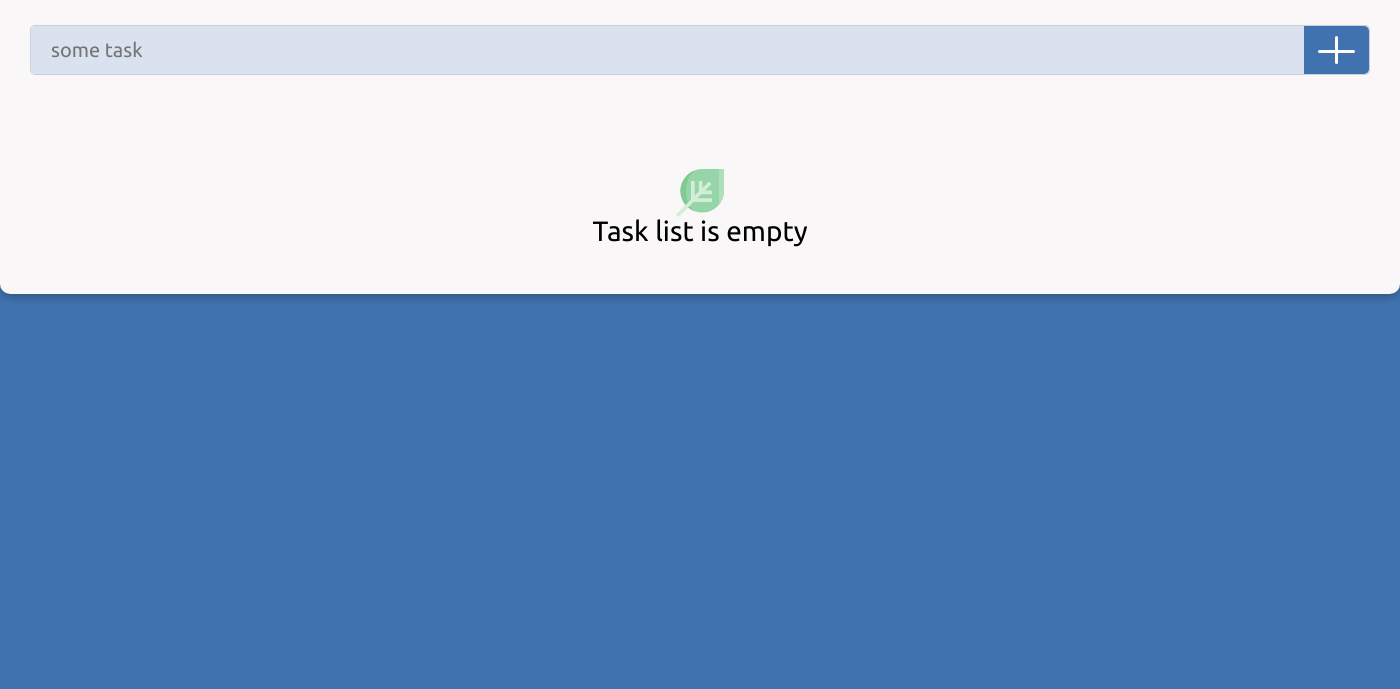
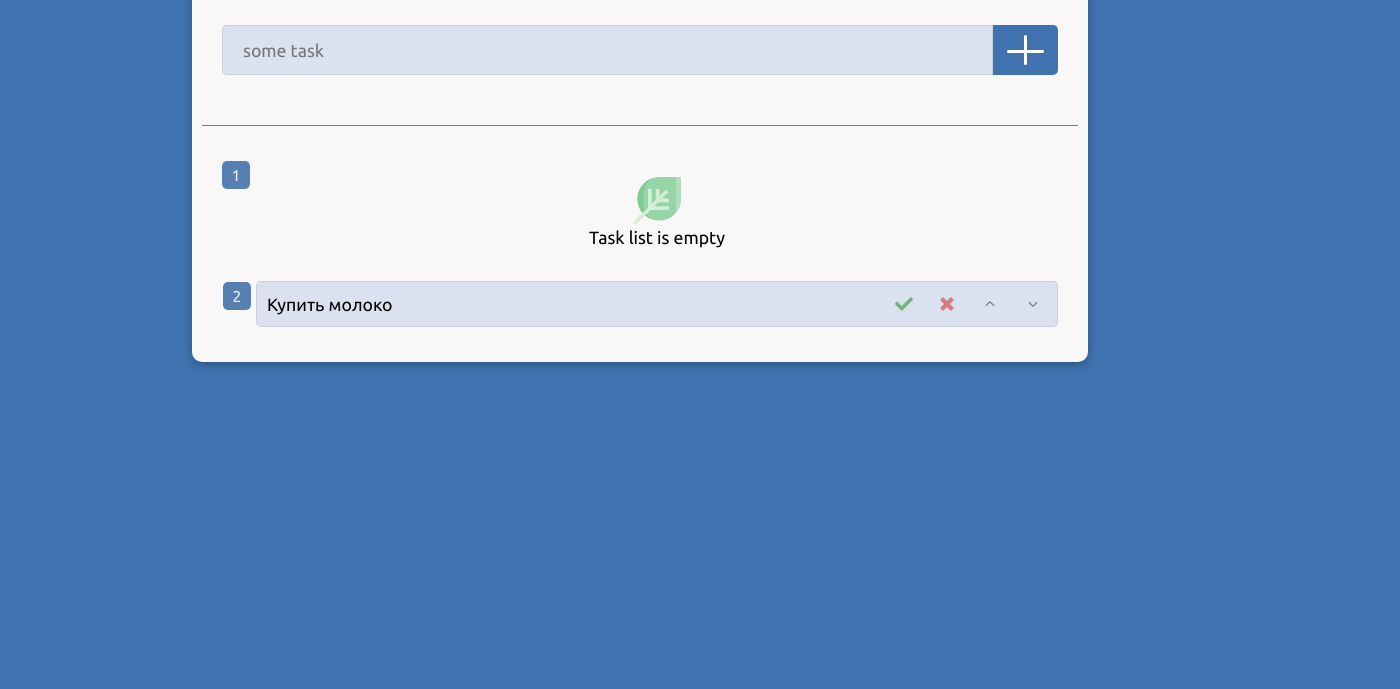
Before and after one commit to AleksRyz/ToDoList, a plain HTML site: page index.html in a window 1280 px wide. Shown: the part 111-800 px from the top of the page, 1400 px wide, since content can reach past the window. Drawn offline with Linux system fonts and the light colour scheme.

Commit message:
feat: change style, add number task

```diff
--- a/css/main.css
+++ b/css/main.css
@@ -4,14 +4,17 @@
 @import url('https://fonts.googleapis.com/css2?family=Ubuntu:ital,wght@0,400;0,500;0,700;1,400;1,500&display=swap');
 
 
-html, body {
+html {
   min-height: 100vh;
+  font-size: 61.5%;
+
 }
 
 body {
+  min-height: 100vh;
+
   background-color: #3F72AF;
   padding-top: 30px;
-
   display: flex;
   flex-direction: column;
   justify-content: space-between;
@@ -20,20 +23,49 @@ body {
 }
 
 .container{
-   min-width: 1400px;
-   margin: 0 auto;
+   margin: 0 15%;
    background: #F9F7F7;
    box-shadow: 0px 3px 8px rgba(0, 0, 0, 0.25);
    border-radius: 10px;
 }
 
+ol {
+	list-style-type: none;
+	counter-reset: num;
+	margin: 0 0 0 45px;
+	padding: 15px 0 5px 34px;
+	font-size: 16px;
+}
+ol li {
+	position: relative;
+	margin: 0 0 0 0;
+	padding: 0 0 10px 0;
+	line-height: 1.4;
+}
+ol li:before {
+	content: counter(num);
+	counter-increment: num;
+	display: inline-block;
+	position: absolute;
+	top: 0;
+	left: -34px;
+	width: 28px;
+	height: 28px;
+	background: #5780b2;
+   border-radius: 5px;
+	color: #f1f1f1;
+	text-align: center;
+	line-height: 28px;
+	font-size: 1.6rem;
+}
+
 /* ===================Form======================== */
 .add-task {
-   padding: 20px 0;
+   padding-top: 20px;
 }
 .add-task__header {
    font-weight: 400;
-   font-size: 40px;
+   font-size: 4rem;
    line-height: 46px;
    text-align: center;
 }
@@ -43,17 +75,15 @@ body {
 }
 .add-task__form{
    display: flex;
-   background: #DBE2EF;
-   border: 1px solid rgba(177, 177, 177, 0.4);
-   border-radius: 5px;
    height: 50px;
 }
 .form__input {
  flex: 1 1 auto;
-
- background:inherit;
+ border: 1px solid rgba(177, 177, 177, 0.4);
+ border-radius: 5px 0 0 5px;
+ background: #DBE2EF;
  padding-left: 20px;
-font-size: 20px;
+ font-size: 1.8rem;
 
 }
 .form__btn {
@@ -61,6 +91,16 @@ font-size: 20px;
    border-radius: 0px 5px 5px 0px;
    width: 65px;
    position: relative;
+}
+
+.form__btn:hover {
+   background: #1d5ca8;
+   /* background: #204c83; */
+}
+.form__btn:active {
+   background: #204c83;
+   top: .1rem;
+   left: .1rem;
 }
 
 .form__btn::after {
@@ -91,30 +131,44 @@ font-size: 20px;
 
 /* ===================/Form======================== */
 
-
-
-
-
+.card{
+   border-top: 1px solid rgba(0, 0, 0, 0.5);
+   margin: 10px;
+}
 
 .list-group{
    display: flex;
    flex-direction: column;
-   padding: 20px;
+   margin: 20px;
+
+
 }
 
 .task-item{
    width: 100%;
    margin-bottom: 10px;
+   padding: 5px 5px 5px 10px;
 
    display: flex;
+
+   border: 1px solid rgba(177, 177, 177, 0.4);
+   border-radius: 5px;
+   background: #DBE2EF;
+
+   word-break:break-all;
+   position: relative;
+}
+
+.task-item:hover{
+   background: #cad7ee;
+   box-shadow: 2px 2px 2px rgba(0, 0, 0, 0.25);
 }
 
 .task-item__title{
    flex: 1 1 auto;
-   font-size: 20px;
+   font-size: 1.8rem;
+   padding-top: 0;
 }
-
-
 
 .task-item__title {
   font-weight: 400;
@@ -123,14 +177,13 @@ font-size: 20px;
 
 .--done {
   text-decoration: line-through;
-  color: #CDCDCD;
+  color: #b2b1b1;
 }
 
 .task-item__buttons {
   display: flex;
   column-gap: 5px;
 }
-
 
 .empty-list {
   display: flex;
@@ -141,20 +194,14 @@ font-size: 20px;
   padding-bottom: 1em;
 }
 .empty-list__title {
-  font-size: 28px;
+  font-size: 1.8rem;
   margin-bottom: 15px;
   font-weight: 300;
 }
 
-
-
-
-
-
-
-
 .btn-action {
-    background-color: #e0e5ea;
+    position: relative;
+    background-color: inherit;
     padding: 8px 10px;
     cursor: pointer;
     border: 0;
@@ -165,13 +212,17 @@ font-size: 20px;
     display: flex;
     justify-content: center;
     align-items: center;
+    transition: box-shadow .2s, border-color .2s;
 }
 
 .btn-action:hover {
     background-color: #e0e5ea;
     opacity: 1;
 }
-
+.btn-action:active {
+   top: .1rem;
+   left: .1rem;
+}
 .btn-action img {
   pointer-events: none;
 }
--- a/css/nullstyle.css
+++ b/css/nullstyle.css
@@ -69,7 +69,7 @@ a:hover {
 }
 
 ul li {
-   list-style: none;
+   /* list-style: none; */
 }
 
 img {
--- a/index.html
+++ b/index.html
@@ -31,14 +31,14 @@
 
       <!-- List of tasks -->
       <div class="card">
-         <ul id="tasksList" class="list-group">
+         <ol id="tasksList" class="list-group">
 
             <!-- <li id="emptyList" class="list-group-item empty-list">
                <img src="./img/leaf.svg" alt="Empty" width="48" class="mt-3">
                <div class="empty-list__title">Список дел пуст</div>
             </li> -->
 
-            <!-- <li class="list-group-item task-item">
+            <li class="list-group-item task-item">
                <span class="task-item__title">Купить молоко</span>
                <div class="task-item__buttons">
                   <button type="button" data-action="done" class="btn-action">
@@ -54,9 +54,9 @@
                      <img src="./img/arrow-bottom.svg" alt="bottom" width="18" height="18">
                   </button>
                </div>
-            </li> -->
+            </li>
 
-         </ul>
+         </ol>
       </div>
       <!--/ List of tasks -->
 
```
